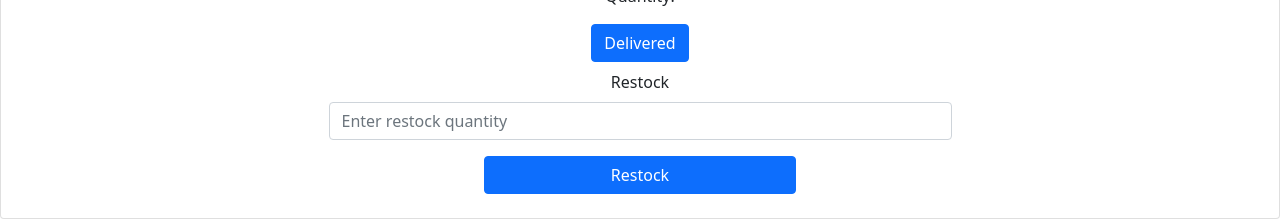
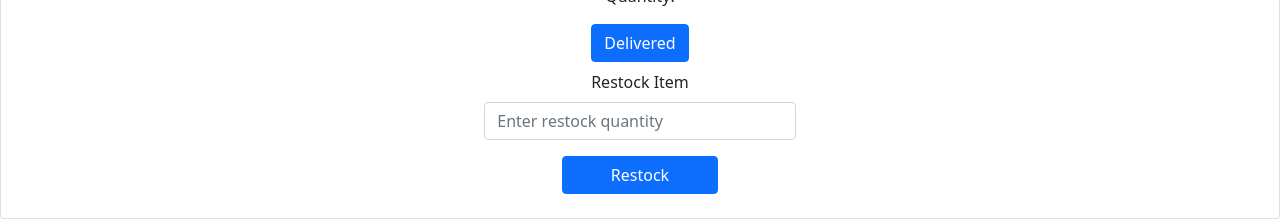
Before and after one commit to SuraiyaAkterTrishna/gadget-zone-client-side, a React (Create React App) app: page /inventory-item/1 in a window 1280 px wide. Shown: the part 247-467 px from the top of the page. Built offline with nearby package versions, Linux system fonts and the light colour scheme; no server answers; sample sign-in values are in the browser's storage.

Commit message:
restock empliment complete

```diff
--- a/src/Pages/Home/InventoryItemDetail/InventoryItemDetail.js
+++ b/src/Pages/Home/InventoryItemDetail/InventoryItemDetail.js
@@ -45,9 +45,36 @@ const InventoryItemDetail = () => {
 
     }
 
-  const emailRef = useRef();
-    const handleRestock = () =>{
-
+    const restockRef = useRef();
+    const handleRestock = (event) => {
+        event.preventDefault();
+        const restock = restockRef.current.value;
+        const newQuantity = parseInt(restock)+parseInt(item.quantity);
+        console.log(newQuantity);
+        const updateItem = {
+            "_id": item._id,
+            "name": item.name,
+            "image": item.image,
+            "description": item.description,
+            "price": item.price,
+            "quantity": newQuantity,
+            "supplierName": item.supplierName
+        }
+        setItem(updateItem);
+        //send data to the server
+        const url = `http://localhost:5000/item/${id}`;
+        fetch(url, {
+            method: 'PUT',
+            headers: {
+                'content-type': 'application/json'
+            },
+            body: JSON.stringify(updateItem)
+        })
+            .then(res => res.json())
+            .then(data => {
+                toast('item Restock');
+                event.target.reset();
+            })
     }
     return (
         <div>
@@ -64,10 +91,10 @@ const InventoryItemDetail = () => {
                         <Button onClick={() => updateQuantity(item)} className="d-block m-2 mx-auto" variant="primary">
                             Delivered
                         </Button>
-                        <Form onSubmit={handleRestock} className="w-50 mx-auto">
+                        <Form onSubmit={handleRestock} className="w-25 mx-auto">
                             <Form.Group className="mb-3" controlId="formBasicEmail">
-                                <Form.Label>Restock</Form.Label>
-                                <Form.Control ref={emailRef} type="email" placeholder="Enter restock quantity" required />
+                                <Form.Label>Restock Item</Form.Label>
+                                <Form.Control ref={restockRef} type="text" placeholder="Enter restock quantity" required />
                             </Form.Group>
                             <Button className="w-50 d-block m-2 mx-auto" variant="primary" type="submit">
                                 Restock
```
